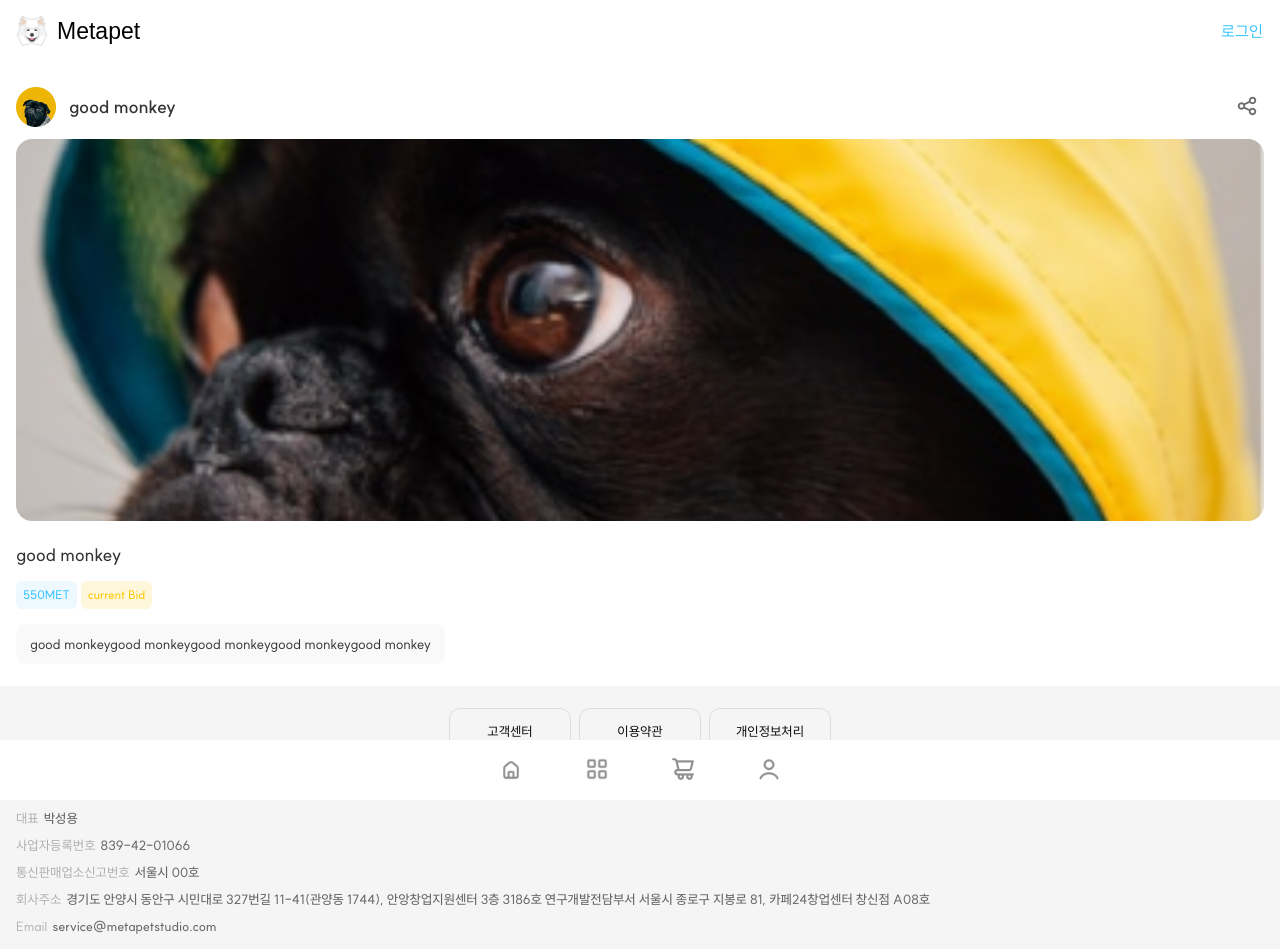
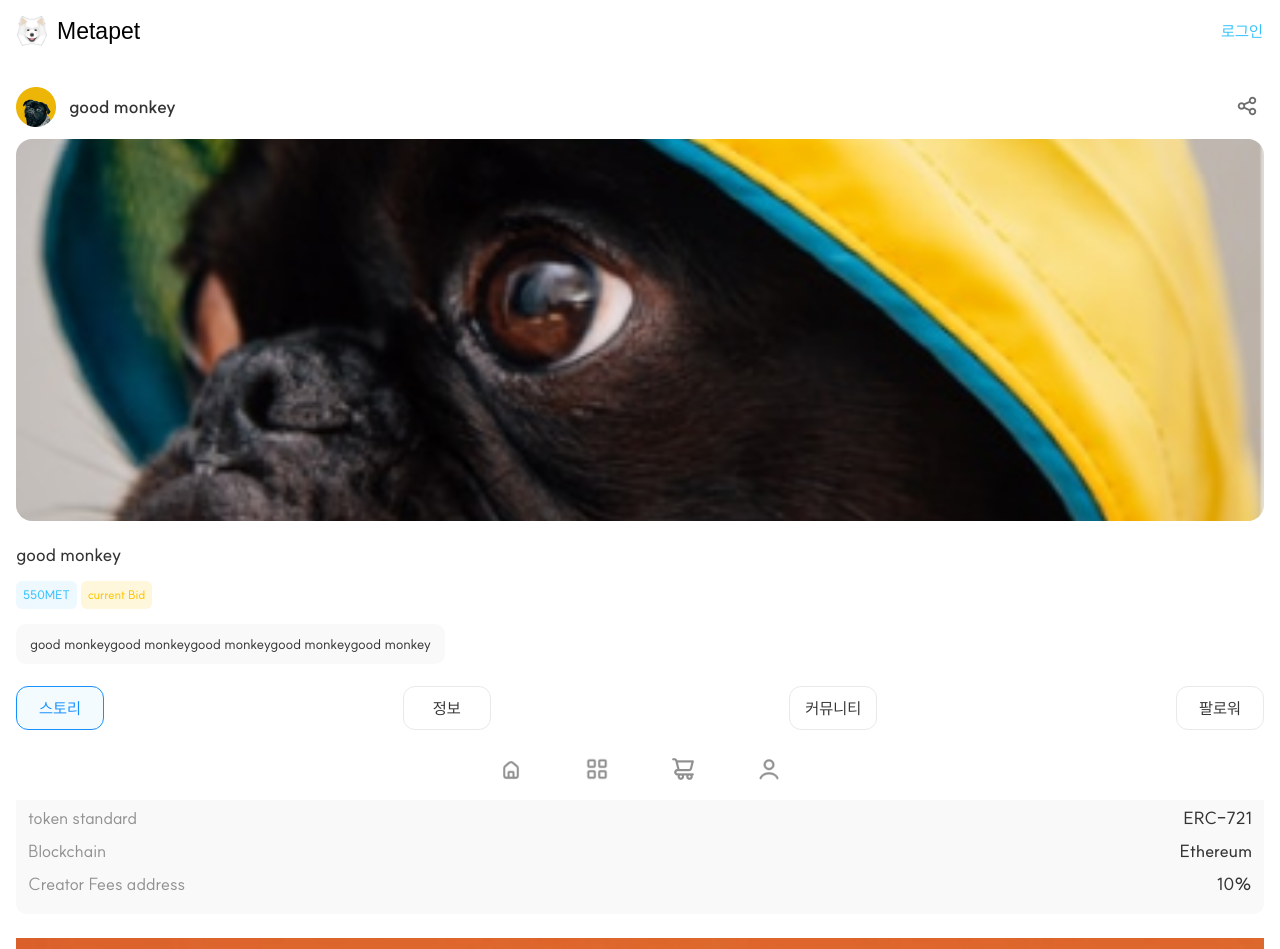
Before and after one commit to KimDongSin/metaPetShop, a React (Create React App) app: page /detail in a window 1280 px wide. Shown: the top 949 px of the page. Built offline with nearby package versions, Linux system fonts and the light colour scheme; the HTML template or start-up script is replaced by a standard one.

Commit message:
detail 정보 생성

```diff
--- a/src/pages/detail/detail.js
+++ b/src/pages/detail/detail.js
@@ -4,6 +4,9 @@ import ItemThumbnail from "../../components/thumnail/thumnail";
 import sampleUser from '../../assets/images/common/user_img.png';
 import shareIcon from '../../assets/images/common/share_icon.png';
 import { Link } from "react-router-dom";
+import DetailTab from "./ui/detailTab";
+import DetailStory from "./ui/detailStory";
+import DetailInfo from "./ui/detailInfo";
 
 const Wrapper = styled.div`
     padding: 0px 16px;
@@ -67,6 +70,13 @@ function Detail() {
             <ItemDetail>
                 <ItemThumbnail size='large'></ItemThumbnail>
             </ItemDetail>
+
+
+
+
+            <DetailTab />
+            <DetailInfo />
+            <DetailStory />
         </Wrapper>
     )
 }
--- /dev/null
+++ b/src/pages/detail/ui/detailInfo.js
@@ -0,0 +1,69 @@
+import styled from "styled-components";
+
+const Wrapper = styled.div`
+    margin-bottom: 24px;
+    font-size: 0;
+
+    ul {
+        width: 100%;
+        padding: 20px 12px;
+        border-radius: 10px;
+        background: #F9F9F9;
+        display: flex;
+        justify-content: space-between;
+        align-items: center;
+        flex-direction: column;
+
+        li {
+            display: flex;
+            justify-content: space-between;
+            width: 100%;
+            margin-bottom: 12px;
+
+            &:last-child {
+                margin-bottom: 0;
+            }
+
+            span {
+                font-size: 17px;
+                font-weight: 400;
+                line-height: 21px;
+                color: #909090;
+
+                &:last-child {
+                    font-weight: 500;
+                    color: #333333;
+                }
+            }
+
+        }
+    }
+`;
+
+function DetailInfo() {
+    return (
+        <Wrapper>
+            <ul>
+                <li>
+                    <span>contract address</span>
+                    <span>contract address</span>
+                </li>
+                <li>
+                    <span>token standard</span>
+                    <span>ERC-721</span>
+                </li>
+                <li>
+                    <span>Blockchain</span>
+                    <span>Ethereum</span>
+                </li>
+                <li>
+                    <span>Creator Fees address</span>
+                    <span>10%</span>
+                </li>
+            </ul>
+
+        </Wrapper>
+    )
+}
+
+export default DetailInfo;
--- /dev/null
+++ b/src/pages/detail/ui/detailStory.js
@@ -0,0 +1,26 @@
+import styled from "styled-components";
+import sample1 from "../../../assets/images/common/dog_sample1.png";
+import sample2 from "../../../assets/images/common/dog_sample2.png";
+import sample3 from "../../../assets/images/common/dog_sample3.png";
+
+const Wrapper = styled.div`
+    margin-bottom: 24px;
+    font-size: 0;
+
+    img {
+        width: 100%;
+        object-fit: cover;
+    }
+`;
+
+function DetailStory() {
+    return (
+        <Wrapper>
+            <img src={sample1} />
+            <img src={sample2} />
+            <img src={sample3} />
+        </Wrapper>
+    )
+}
+
+export default DetailStory;
--- /dev/null
+++ b/src/pages/detail/ui/detailTab.js
@@ -0,0 +1,45 @@
+import styled from "styled-components";
+
+const Wrapper = styled.div`
+    margin-bottom: 24px;
+
+    ul {
+        display: flex;
+        justify-content: space-between;
+        align-items: center;
+
+        li {
+            width: 88px;
+            height: 44px;
+            border: 1px solid #E9E9E9;
+            border-radius: 12px;
+            font-size: 16px;
+            font-weight: 400;
+            color: #333333;
+            display: flex;
+            justify-content: center;
+            align-items: center;
+        }
+
+        li.on {
+            color: #1790FF;
+            background: #2EB4FF0D;
+            border: 1px solid #1790FF;
+        }
+    }
+`;
+
+function DetailTab() {
+    return (
+        <Wrapper>
+            <ul>
+                <li className="on">스토리</li>
+                <li>정보</li>
+                <li>커뮤니티</li>
+                <li>팔로워</li>
+            </ul>
+        </Wrapper>
+    )
+}
+
+export default DetailTab;
--- a/src/pages/home/ui/favswipe.js
+++ b/src/pages/home/ui/favswipe.js
@@ -134,7 +134,7 @@ function FavSwipe() {
                             </ItemTitle>
 
                             <ItemLike onClick={likeBtn}>
-                                <img src={likeOn} />
+                                <img src={likeOff} />
                             </ItemLike>
                         </ItemInfo>
                     </Link>
```
Also changed, not shown: src/pages/detail/ui/sample.js (deleted).
